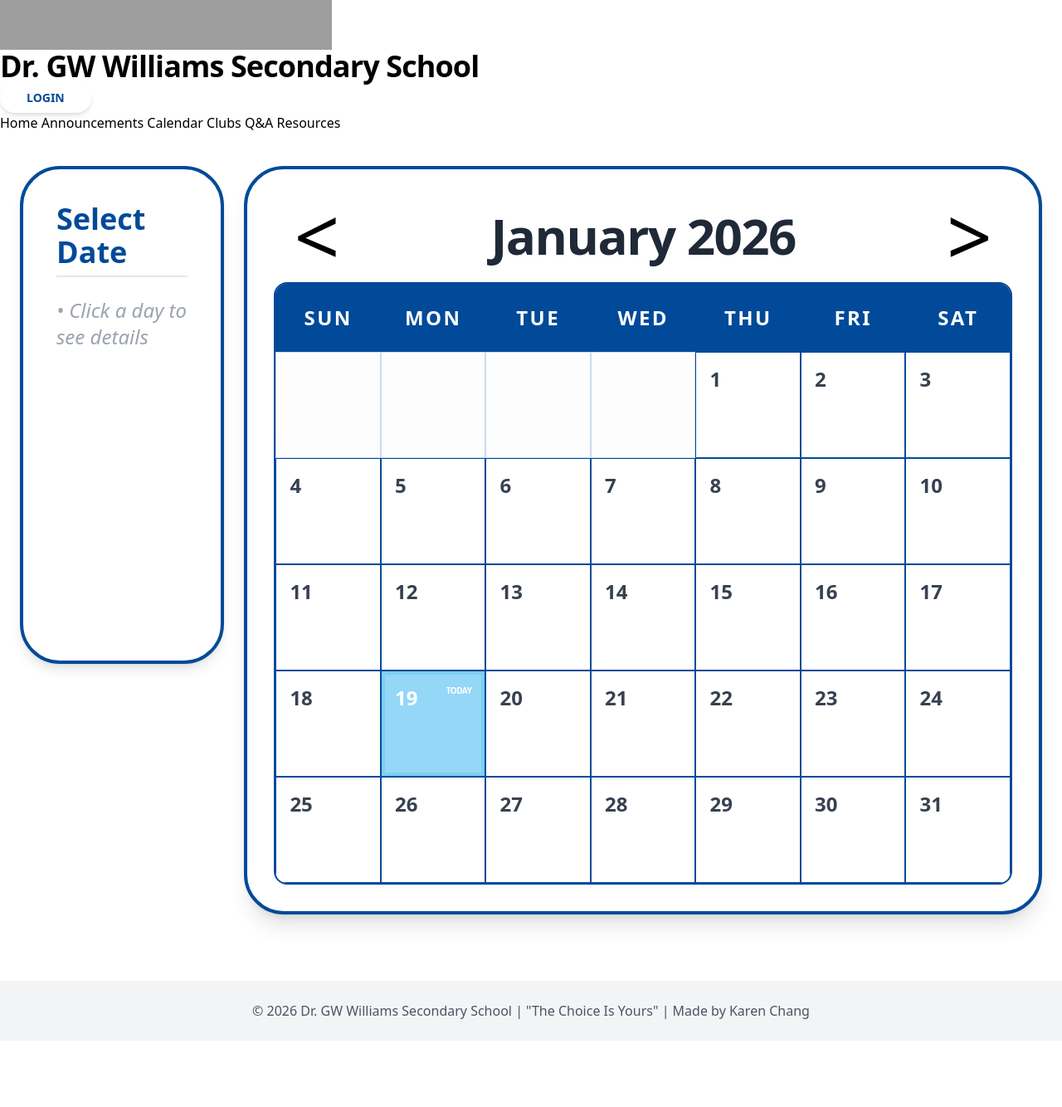
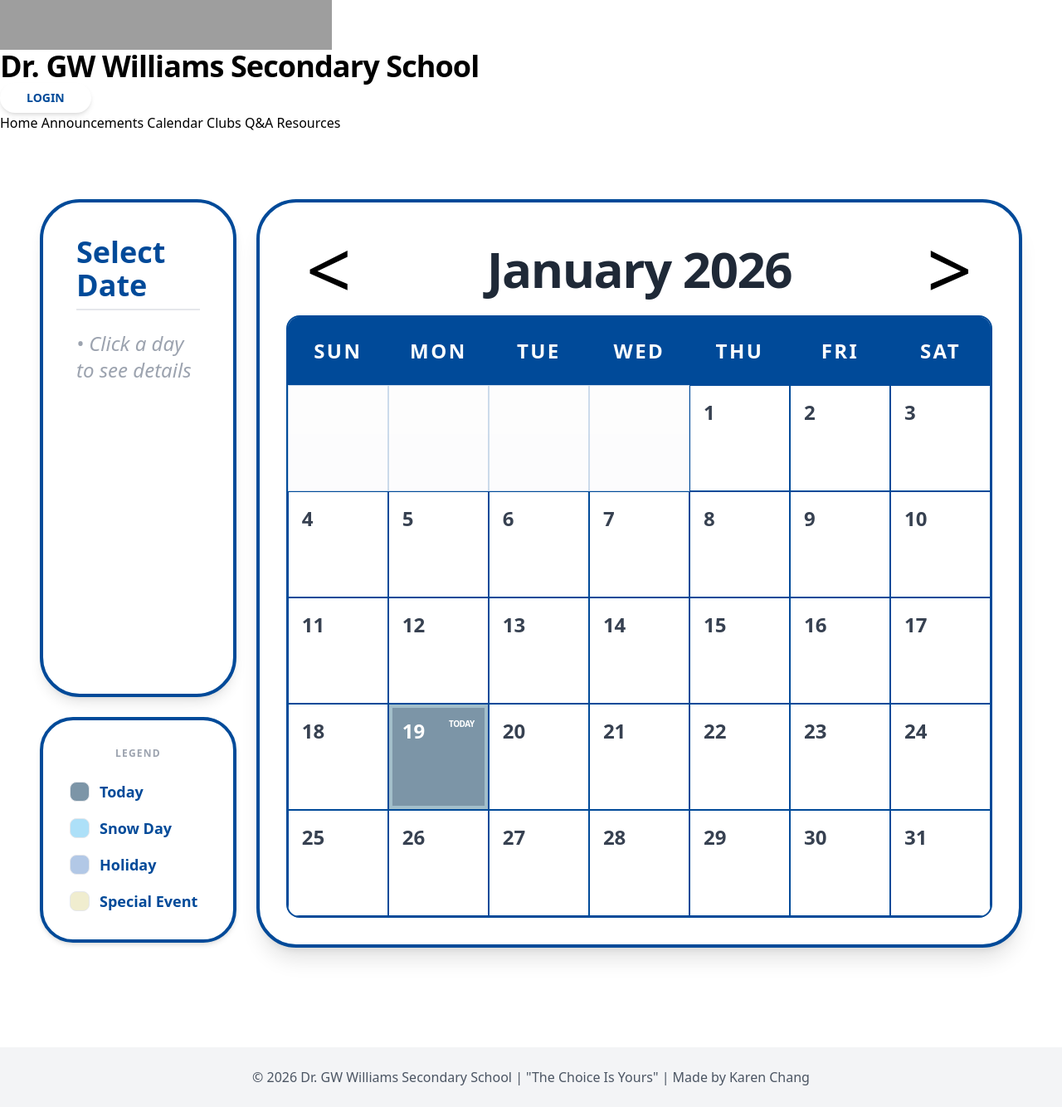
Before and after one commit to karen-chang22/culmProject_2025, a Flask app: page /calendar in a window 1280 px wide. Shown: the part 240-1574 px from the top of the page at 83% size. Before the commit the page ends 1468 px from the top, so only its background shows below. Run offline with Flask 3, Linux system fonts and the light colour scheme; data that the repository does not hold is empty; some libraries are stand-ins or nearby versions; grey boxes are pictures that could not be loaded.

Commit message:
updated base, calendar, clubs, management, history html

```diff
--- a/templates/base.html
+++ b/templates/base.html
@@ -35,7 +35,7 @@
                     <i class="fa fa-bars text-xl"></i>
                 </button>
 
-                <div class="hidden group-hover:block absolute right-0 top-full w-48 bg-white shadow-2xl rounded-xl border border-gray-100 z-50 overflow-hidden">
+                <div class="hidden group-hover:block absolute right-0 top-12 w-48 bg-white shadow-2xl rounded-xl border border-gray-100 z-50 overflow-hidden">
                     <a href="/management" class="block px-4 py-3 text-[#004a99] text-sm font-bold hover:bg-[#5bc2f2] hover:text-white transition-colors">
                         Manage Accounts
                     </a>
--- a/templates/calendar.html
+++ b/templates/calendar.html
@@ -4,8 +4,12 @@
 <div class="w-full max-w-none px-6 py-10 overflow-x-hidden">
     <div class="flex flex-col lg:flex-row gap-6 items-start">
 
-        <div
-            class="w-full lg:w-1/5 border-4 border-[#004a99] rounded-[3rem] p-10 bg-white shadow-lg min-h-[600px] flex flex-col">
+        <div class="w-full max-w-none px-6 py-10 overflow-x-hidden">
+    <div class="flex flex-col lg:flex-row gap-6 items-start">
+
+        <div class="w-full lg:w-1/5 flex flex-col gap-6">
+
+            <div class="w-full border-4 border-[#004a99] rounded-[3rem] p-10 bg-white shadow-lg min-h-[600px] flex flex-col">
                 <h3 id="panel-date" class="text-4xl font-bold mb-6 text-[#004a99] border-b-2 pb-2">Select Date</h3>
 
                 <div id="panel-content" class="flex-grow">
@@ -15,7 +19,8 @@
                 {% if session.get('role') in ['admin', 'teacher'] %}
                 <form id="sidebar-auto-form" action="/update_calendar" method="POST" style="display:none;">
                     <input type="hidden" name="eventdate" id="hid-date">
-                <input type="hidden" name="notes" id="hid-notes"> <input type="hidden" name="description" id="hid-desc">
+                    <input type="hidden" name="notes" id="hid-notes">
+                    <input type="hidden" name="description" id="hid-desc">
                     <input type="hidden" name="category" id="hid-cat">
                 </form>
                 <button id="save-btn" type="button" onclick="saveSidebar()"
@@ -23,6 +28,33 @@
                     Save Changes
                 </button>
                 {% endif %}
+            </div>
+
+            <div class="w-full border-4 border-[#004a99] rounded-[2.5rem] p-8 bg-white shadow-md">
+                <h4 class="text-xs font-black text-gray-400 uppercase tracking-widest mb-6 text-center">Legend</h4>
+
+                <div class="space-y-4">
+                    <div class="flex items-center space-x-3">
+                        <div class="w-6 h-6 rounded-lg bg-[#456882]/70 border border-gray-200"></div>
+                        <span class="text-lg font-bold text-[#004a99]">Today</span>
+                    </div>
+
+                    <div class="flex items-center space-x-3">
+                        <div class="w-6 h-6 rounded-lg bg-[#5bc2f2]/50 border border-gray-200"></div>
+                        <span class="text-lg font-bold text-[#004a99]">Snow Day</span>
+                    </div>
+
+                    <div class="flex items-center space-x-3">
+                        <div class="w-6 h-6 rounded-lg bg-[#004aad]/30 border border-gray-200"></div>
+                        <span class="text-lg font-bold text-[#004a99]">Holiday</span>
+                    </div>
+
+                    <div class="flex items-center space-x-3">
+                        <div class="w-6 h-6 rounded-lg bg-[#F0EDCF] border border-gray-200"></div>
+                        <span class="text-lg font-bold text-[#004a99]">Special Event</span>
+                    </div>
+                </div>
+            </div>
         </div>
 
         <div class="flex-grow bg-white border-4 border-[#004a99] rounded-[3rem] p-8 shadow-xl">
@@ -52,13 +84,16 @@
                 <div class="h-32 p-4 border border-[#004a99] transition-all
         {{ 'bg-gray-100 opacity-20' if day == 0 else '' }}
         {% if is_today %}
-            bg-[#5bc2f2]/65 ring-4 ring-inset ring-[#5bc2f2]/40
+            bg-[#456882]/70 ring-4 ring-inset ring-[#dafaff]/40
         {% elif day_data and day_data[2] == 'holiday' %}
-        bg-[#dfc4ee]
+        bg-[#004aad]/30
         {% elif day_data and day_data[2] == 'snowday' %}
-            bg-[#AFEEEE]
+            bg-[#5bc2f2]/50
+        {% elif day_data and day_data[2] == 'special' %}
+        bg-[#F0EDCF]
         {% endif %}
-        hover:bg-blue-50 cursor-pointer" {% if day !=0 %}
+        hover:bg-blue-50 cursor-pointer"
+        {% if day !=0 %}
                     onclick="updatePanel('{{ month_name }} {{ day }}', '{{ d_str }}')" {% endif %}>
 
                     {% if day != 0 %}
@@ -128,7 +163,8 @@
                 <select id="live-cat" class="w-full p-2 rounded-lg bg-gray-50 border border-transparent text-xs text-gray-700">
                     <option value="regular" ${day[2] === 'regular' ? 'selected' : ''}>Normal</option>
                     <option value="holiday" ${day[2] === 'holiday' ? 'selected' : ''}>Holiday (Purple)</option>
-                    <option value="snowday" ${day[2] === 'snowday' ? 'selected' : ''}>Snow Day (Turquoise)</option>
+                    <option value="snowday" ${day[2] === 'snowday' ? 'selected' : ''}>Snow Day (Blue)</option>
+                    <option value="special" ${day[2] === 'special' ? 'selected' : ''}>Special Event (Yellow)</option>
                 </select>
             </div>
         </div>`;
```
Also changed, not shown: templates/clubs.html (+57 -8 lines), templates/management.html (+4 -4 lines), templates/qa.html (+11 -0 lines). Lines whose indentation alone changed are shown as unchanged.
